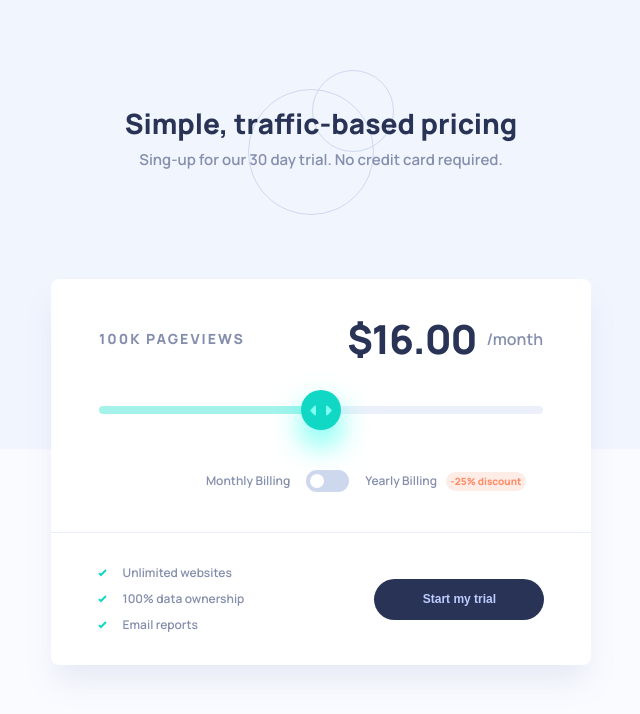
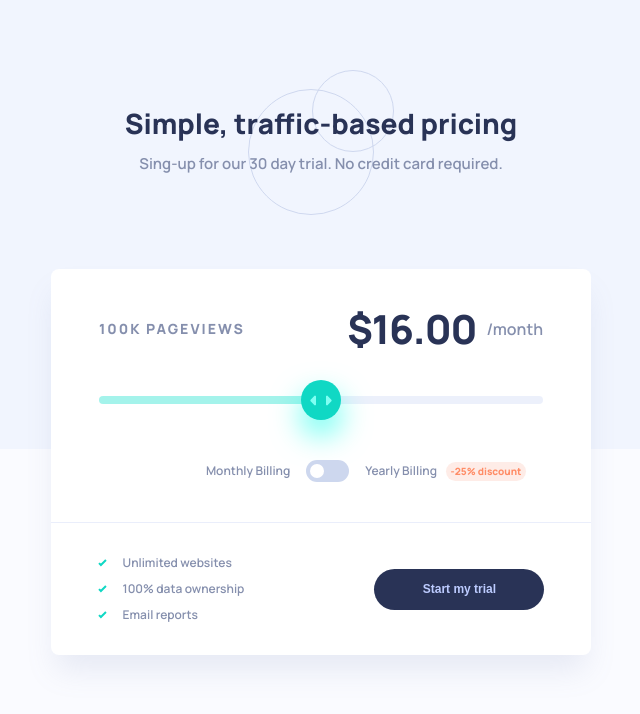
Before and after one commit to Galaxy159/Pricing-Component, a React (Create React App) app: page / in a window 1280 px wide. Shown: the top 714 px of the page, without its empty margins (319-959 px from the left). Built offline with nearby package versions, Linux system fonts and the light colour scheme.

Commit message:
final adjustments

```diff
--- a/src/style/App.css
+++ b/src/style/App.css
@@ -50,6 +50,7 @@ p {
   .header__headline {
     font-size: 2.8rem;
     line-height: 3.8rem;
+    margin-bottom: 1.2rem;
   }
 }
 .header__text {
@@ -79,7 +80,7 @@ p {
 @media (min-width: 540px) {
   .component {
     max-width: 54rem;
-    transform: translateY(-17rem);
+    transform: translateY(-18rem);
   }
 }
 @media (min-width: 540px) {
--- a/src/style/scss/_component.scss
+++ b/src/style/scss/_component.scss
@@ -9,7 +9,7 @@
 
   @include respond(desktop) {
     max-width: 54rem;
-    transform: translateY(-17rem);
+    transform: translateY(-18rem);
   }
   &__data {
     @include respond(desktop) {
--- a/src/style/scss/_header.scss
+++ b/src/style/scss/_header.scss
@@ -20,6 +20,7 @@
     @include respond(desktop) {
       font-size: 2.8rem;
       line-height: 3.8rem;
+      margin-bottom: 1.2rem;
     }
   }
   &__text {
```
Also changed, not shown: 1 other file (tests, documents, lock files or other folders).
